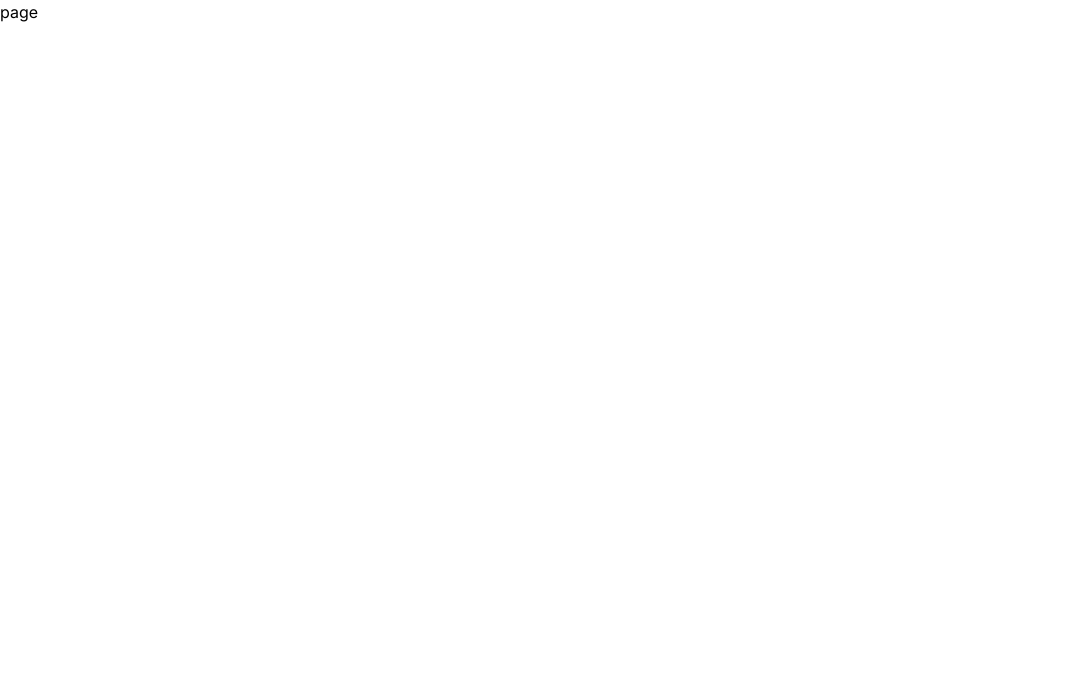
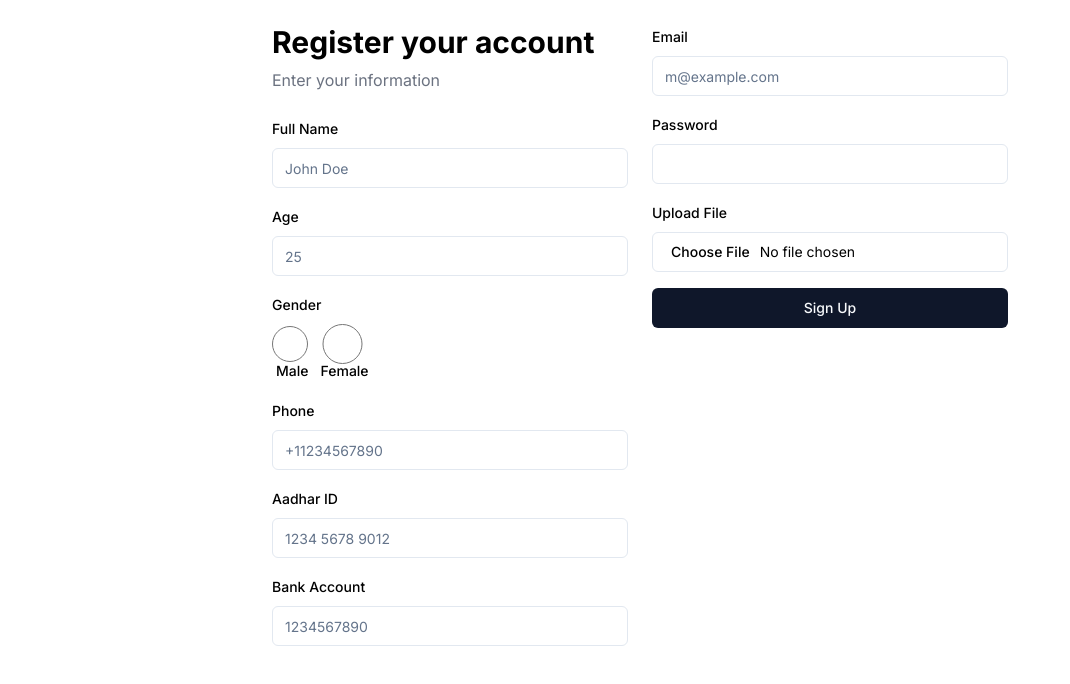
Before and after one commit to Sudhanshu-Bharti/tourapp, a Next.js app: page /register in a window 1280 px wide. Shown: the top 684 px of the page, without its empty margins (0-1070 px from the left). Built offline with nearby package versions, Linux system fonts and the light colour scheme.

Commit message:
Update page.tsx

```diff
--- a/app/register/page.tsx
+++ b/app/register/page.tsx
@@ -1,7 +1,70 @@
-import React from 'react'
+import { Label } from "@/components/ui/label"
+import { Input } from "@/components/ui/input"
+import { Button } from "@/components/ui/button"
 
-export default function page() {
+export default function Component() {
   return (
-    <div>page</div>
+    <div className="grid md:grid-cols-2 gap-6 max-w-3xl mx-auto px-4 py-6">
+      <div className="space-y-6">
+        <div className="space-y-2">
+          <h1 className="text-3xl font-bold">Register your account</h1>
+          <p className="text-gray-500 dark:text-gray-400">Enter your information</p>
+        </div>
+        <div className="space-y-4">
+          <div className="space-y-2">
+            <Label htmlFor="name">Full Name</Label>
+            <Input id="name" placeholder="John Doe" required />
+          </div>
+          <div className="space-y-2">
+            <Label htmlFor="age">Age</Label>
+            <Input id="age" placeholder="25" required />
+          </div>
+          <div className="space-y-2">
+            <Label>Gender</Label>
+            <div className="space-x-2">
+              <Label className="inline-block" htmlFor="gender-male">
+                <Input id="gender-male" name="gender" type="radio" value="male" />
+                <span className="ml-1">Male</span>
+              </Label>
+              <Label className="inline-block" htmlFor="gender-female">
+                <Input id="gender-female" name="gender" type="radio" value="female" />
+                <span className="ml-1">Female</span>
+              </Label>
+            </div>
+          </div>
+          <div className="space-y-2">
+            <Label htmlFor="phone">Phone</Label>
+            <Input id="phone" placeholder="+11234567890" required />
+          </div>
+          <div className="space-y-2">
+            <Label htmlFor="aadhar">Aadhar ID</Label>
+            <Input id="aadhar" placeholder="1234 5678 9012" required />
+          </div>
+          <div className="space-y-2">
+            <Label htmlFor="bank">Bank Account</Label>
+            <Input id="bank" placeholder="1234567890" required />
+          </div>
+        </div>
+      </div>
+      <div className="space-y-6">
+        <div className="space-y-4">
+          <div className="space-y-2">
+            <Label htmlFor="email">Email</Label>
+            <Input id="email" placeholder="m@example.com" required type="email" />
+          </div>
+          <div className="space-y-2">
+            <Label htmlFor="password">Password</Label>
+            <Input id="password" required type="password" />
+          </div>
+          <div className="space-y-2">
+            <Label htmlFor="file">Upload File</Label>
+            <Input id="file" type="file" />
+          </div>
+          <Button className="w-full" type="submit">
+            Sign Up
+          </Button>
+        </div>
+      </div>
+    </div>
   )
 }
```
